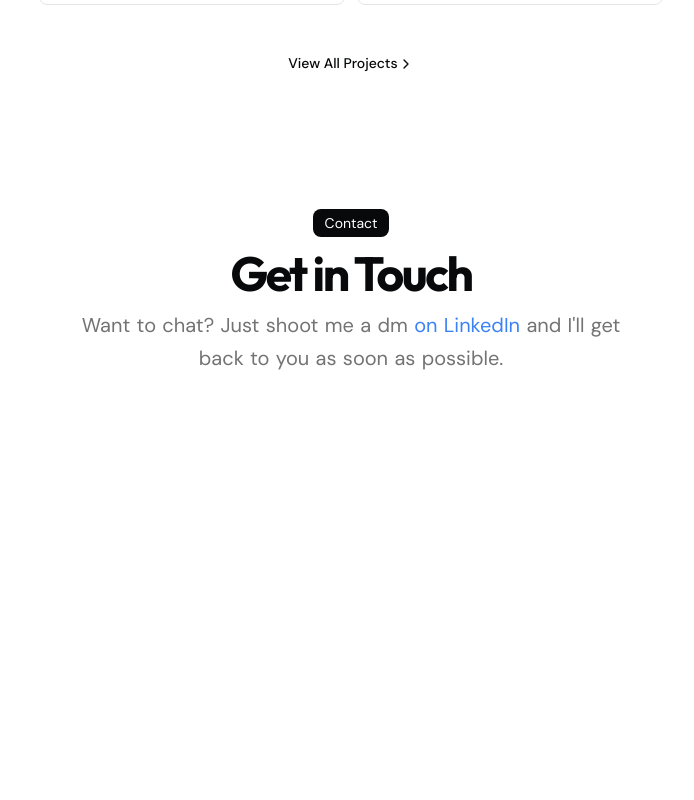
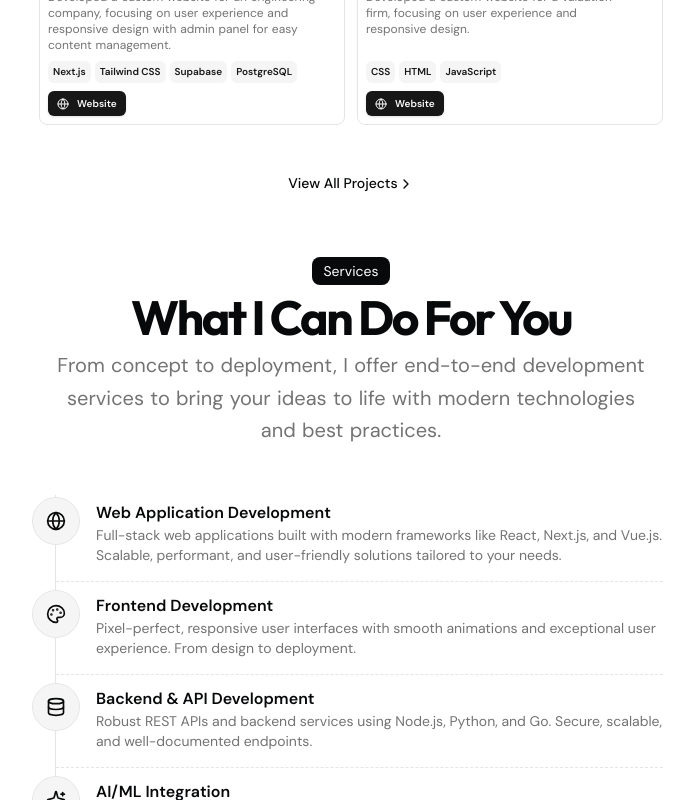
Before and after one commit to varuntv97/my-portfolio, a Next.js app: page / in a window 1280 px wide. Shown: the part 2000-2800 px from the top of the page, without its empty margins (289-983 px from the left). Before the commit the page ends 2524 px from the top, so only its background shows below. Built offline with nearby package versions, Linux system fonts and the light colour scheme.

Commit message:
feat: add services section with service cards and update resume data for service offerings

```diff
--- a/src/app/page.tsx
+++ b/src/app/page.tsx
@@ -7,6 +7,7 @@ import { DATA } from "@/data/resume";
 import Link from "next/link";
 import Markdown from "react-markdown";
 import { ProcessCard } from "@/components/process-card";
+import { ServiceCard } from "@/components/service-card";
 import Avatar from "@/components/avatar-card";
 import { ChevronRight } from "lucide-react";
 import { StatusBadge } from "@/components/status-badge";
@@ -15,7 +16,7 @@ const BLUR_FADE_DELAY = 0.04;
 
 export default function Page() {
   return (
-    <main className="flex flex-col min-h-[100dvh] space-y-10">
+    <main className="flex flex-col min-h-[100dvh] space-y-16">
       <section id="hero">
         <div className="mx-auto w-full max-w-2xl space-y-8">
               <BlurFade delay={BLUR_FADE_DELAY * 0.5}>
@@ -118,12 +119,12 @@ export default function Page() {
         </div>
       </section>
       <section id="projects">
-        <div className="space-y-12 w-full py-12">
+        <div className="space-y-12 w-full pt-12">
           <BlurFade delay={BLUR_FADE_DELAY * 11}>
             <div className="flex flex-col items-center justify-center space-y-4 text-center">
               <div className="space-y-2">
                 <div className="inline-block rounded-lg bg-foreground text-background px-3 py-1 text-sm">
-                  My Projects
+                  Projects
                 </div>
                 <h2 className="text-3xl font-bold tracking-tighter sm:text-5xl font-heading text-balance">
                   Check out my latest work
@@ -241,8 +242,43 @@ export default function Page() {
           </BlurFade>
         </div>
       </section> */}
+      <section id="services">
+        <div className="space-y-12 w-full">
+          <BlurFade delay={BLUR_FADE_DELAY * 13}>
+            <div className="flex flex-col items-center justify-center space-y-4 text-center">
+              <div className="space-y-2">
+                <div className="inline-block rounded-lg bg-foreground text-background px-3 py-1 text-sm">
+                  Services
+                </div>
+                <h2 className="text-3xl font-bold tracking-tighter sm:text-5xl font-heading text-balance">
+                  What I Can Do For You
+                </h2>
+                <p className="text-muted-foreground md:text-xl/relaxed lg:text-base/relaxed xl:text-xl/relaxed max-w-[600px] mx-auto">
+                  From concept to deployment, I offer end-to-end development services to bring your ideas to life with modern technologies and best practices.
+                </p>
+              </div>
+            </div>
+          </BlurFade>
+          <BlurFade delay={BLUR_FADE_DELAY * 14}>
+            <ul className="mb-4 ml-4 divide-y divide-dashed border-l">
+              {DATA.services.map((service, id) => (
+                <BlurFade
+                  key={service.title}
+                  delay={BLUR_FADE_DELAY * 15 + id * 0.05}
+                >
+                  <ServiceCard
+                    title={service.title}
+                    description={service.description}
+                    icon={service.icon}
+                  />
+                </BlurFade>
+              ))}
+            </ul>
+          </BlurFade>
+        </div>
+      </section>
       <section id="contact">
-        <div className="grid items-center justify-center gap-4 px-4 text-center md:px-6 w-full py-12">
+        <div className="grid items-center justify-center gap-4 px-4 text-center md:px-6 w-full mb-20">
           <BlurFade delay={BLUR_FADE_DELAY * 16}>
             <div className="space-y-3">
               <div className="inline-block rounded-lg bg-foreground text-background px-3 py-1 text-sm">
--- /dev/null
+++ b/src/components/service-card.tsx
@@ -0,0 +1,28 @@
+import { Avatar, AvatarFallback } from "@/components/ui/avatar";
+import { LucideIcon } from "lucide-react";
+
+interface ServiceCardProps {
+  title: string;
+  description: string;
+  icon: LucideIcon;
+}
+
+export function ServiceCard({ title, description, icon: Icon }: ServiceCardProps) {
+  return (
+    <li className="relative ml-10 py-4">
+      <div className="absolute -left-16 top-2 flex items-center justify-center bg-white dark:bg-zinc-900 rounded-full">
+        <Avatar className="border size-12 m-auto bg-muted">
+          <AvatarFallback className="bg-muted">
+            <Icon className="h-5 w-5 text-foreground" />
+          </AvatarFallback>
+        </Avatar>
+      </div>
+      <div className="flex flex-1 flex-col justify-start gap-1">
+        <h3 className="font-semibold leading-none">{title}</h3>
+        <span className="prose dark:prose-invert text-sm text-muted-foreground">
+          {description}
+        </span>
+      </div>
+    </li>
+  );
+}
--- a/src/data/resume.tsx
+++ b/src/data/resume.tsx
@@ -1,5 +1,5 @@
 import { Icons } from "@/components/icons";
-import { CodeXml, HomeIcon, NotebookPen } from "lucide-react";
+import { CodeXml, HomeIcon, NotebookPen, Globe, Smartphone, Sparkles, Wrench, Palette, Database } from "lucide-react";
 
 const numberOfYears = (): number => {
   const currentDate = new Date();
@@ -769,4 +769,42 @@ export const DATA = {
   //     ],
   //   },
   // ],
+  services: [
+    {
+      title: "Web Application Development",
+      description:
+        "Full-stack web applications built with modern frameworks like React, Next.js, and Vue.js. Scalable, performant, and user-friendly solutions tailored to your needs.",
+      icon: Globe,
+    },
+    {
+      title: "Frontend Development",
+      description:
+        "Pixel-perfect, responsive user interfaces with smooth animations and exceptional user experience. From design to deployment.",
+      icon: Palette,
+    },
+    {
+      title: "Backend & API Development",
+      description:
+        "Robust REST APIs and backend services using Node.js, Python, and Go. Secure, scalable, and well-documented endpoints.",
+      icon: Database,
+    },
+    {
+      title: "AI/ML Integration",
+      description:
+        "Integrate AI capabilities into your applications using LangChain, OpenAI, and other cutting-edge AI/ML tools to enhance user experiences.",
+      icon: Sparkles,
+    },
+    {
+      title: "Mobile Application Development",
+      description:
+        "Cross-platform mobile applications using React Native and modern frameworks. Native-like performance with shared codebase.",
+      icon: Smartphone,
+    },
+    {
+      title: "Maintenance & Support",
+      description:
+        "Ongoing support, bug fixes, and feature enhancements to keep your applications running smoothly and up-to-date.",
+      icon: Wrench,
+    },
+  ],
 } as const;
```
